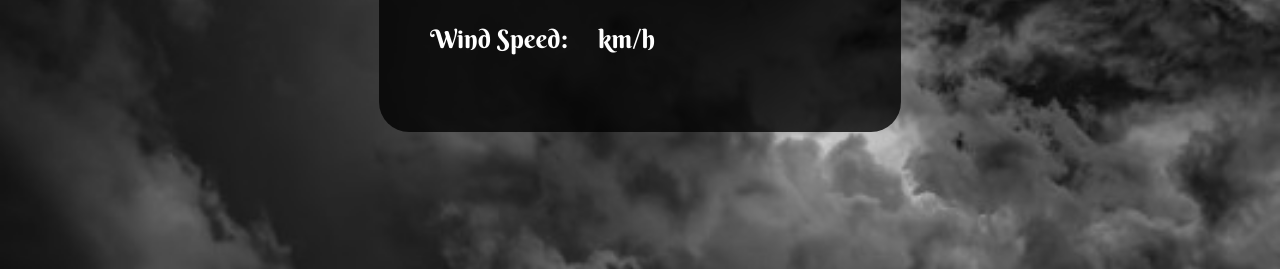
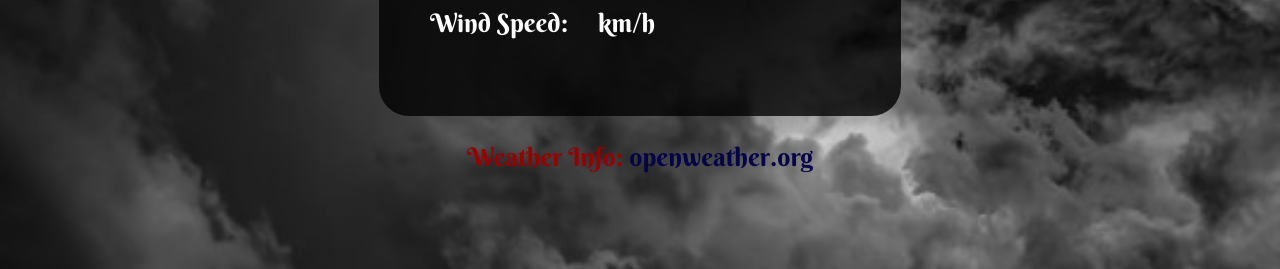
Before and after one commit to TheDonJinee/wdd330, a plain HTML site: page weatherapp/index.html in a window 1280 px wide. Shown: the part 531-800 px from the top of the page. Drawn offline with Linux system fonts and the light colour scheme.

Commit message:
openweather inclusion

```diff
--- a/weatherapp/css/styles.css
+++ b/weatherapp/css/styles.css
@@ -4,6 +4,7 @@ html {
 
 body {
     display: flex;
+    flex-direction: column;
     justify-content: center;
     align-items: center;
     height: 100vh;
@@ -96,22 +97,10 @@ h2 {
     color: aqua;
 }
 
-/* .weather.loading:before {
-    visibility: hidden;
-    content: url(../index.html);
+footer {
+    color: #900;
 }
 
-.weather.loading {
-   visibility: hidden;
-   max-height: 20px;
-   position: relative;
+footer span {
+    color: rgb(4, 4, 72);
 }
-
-.weather.loading:after {
-    visibility: visible;
-    content: 'Loading...';
-    color: #fff;
-    position: absolute;
-    top: 0;
-    left: 20px;
-} */
--- a/weatherapp/index.html
+++ b/weatherapp/index.html
@@ -29,6 +29,9 @@
             <p class="sep"><span class="label">Wind Speed: </span><span class="wind">km/h</span></p>
         </div>
     </main>
+    <footer>
+        Weather Info: <span>openweather.org</span>
+    </footer>
     <script src="js/main.js"></script>
 </body>
 </html>
--- a/weatherapp/js/main.js
+++ b/weatherapp/js/main.js
@@ -33,8 +33,6 @@ function displayData(data) {
         const temp = data.main.temp;
         const humidity = data.main.humidity;
         const speed = data.wind.speed;
-        // console.log(name, icon, description, temp, speed, humidity)
-        // document.querySelector('.search-bar').value = localStorage.getItem(location);
         document.querySelector('.city').innerText = `Weather in ${name}`;
         document.querySelector('.icon').src = `http://openweathermap.org/img/wn/${icon}.png`;
         document.querySelector('.icon').alt = `${description}`;
```
